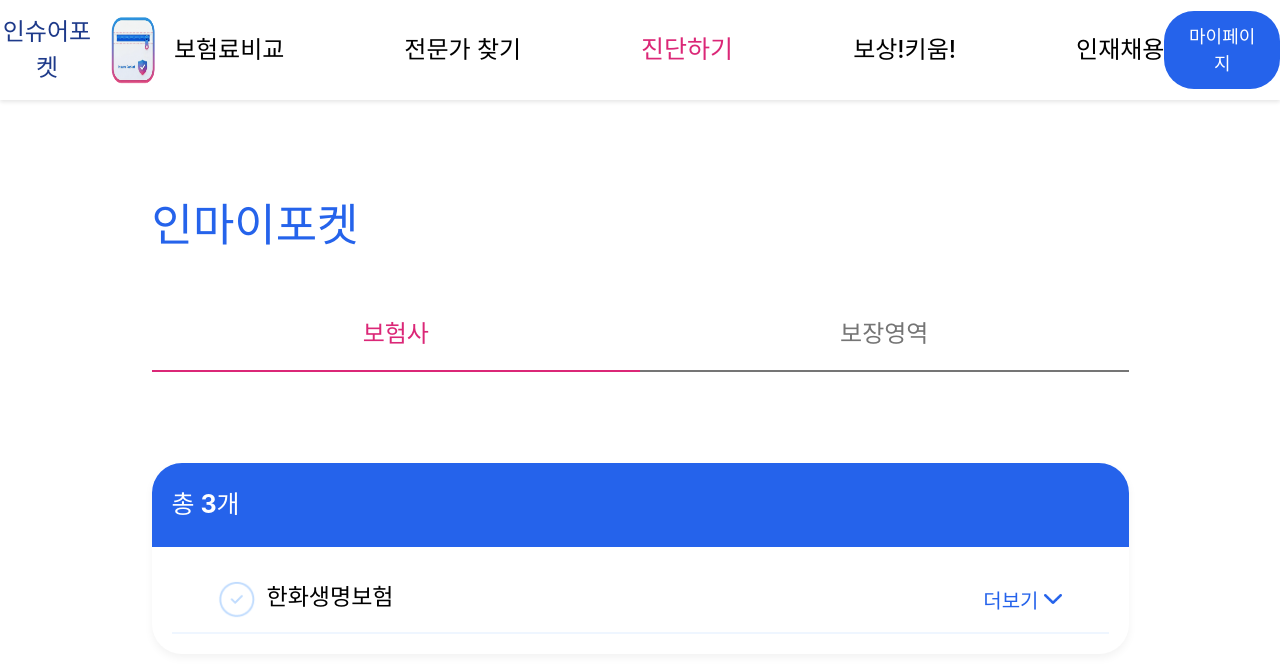
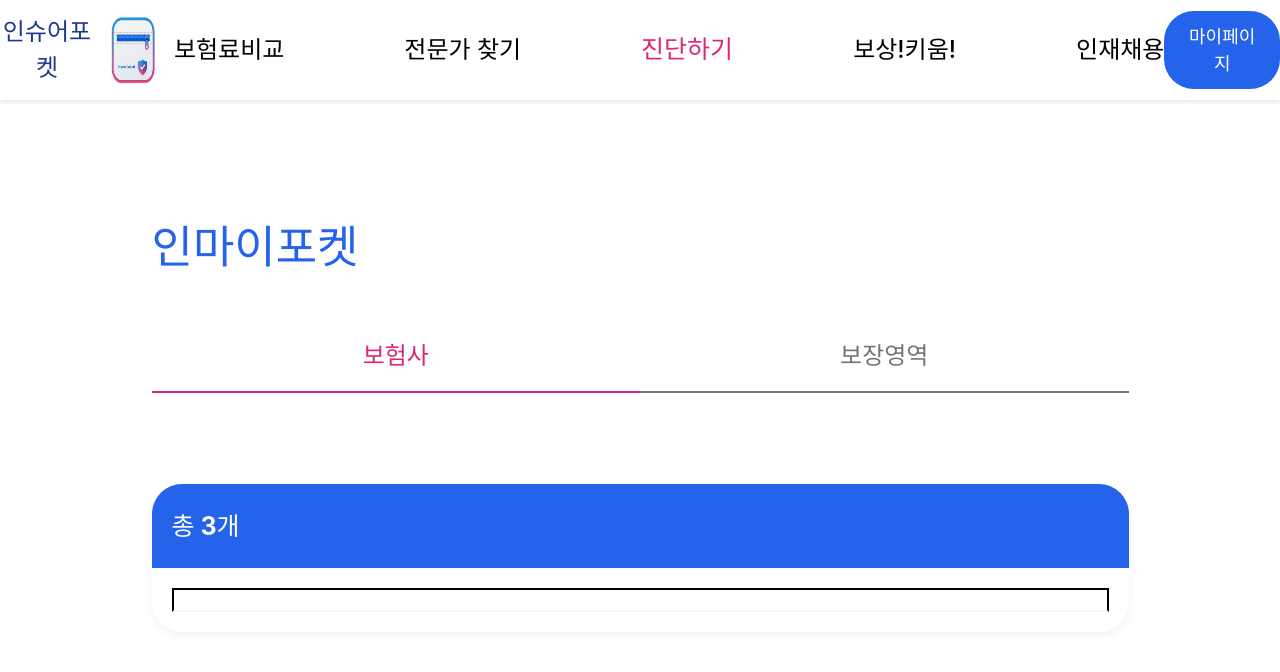
Before and after one commit to nenen2ya/insure-pocket, a React (Vite) app: page /inmypocket in a window 1280 px wide. Shown: the top 672 px of the page. Built offline with nearby package versions, Linux system fonts and the light colour scheme.

Commit message:
import dummyRecommendDatat in SubReport

```diff
--- a/src/components/CancerGraph.tsx
+++ b/src/components/CancerGraph.tsx
@@ -61,7 +61,7 @@ const CancerGraph: React.FC<CancerGraphProps> = ({ subtype }) => {
             width: 3,
             height: 40,
             top: "50%",
-            left: "50%",
+            left: "12%",
             transform:"translate(-50%,-50%)",
             backgroundColor:"#DFE8EC"
             }}
--- a/src/components/PocketBar.tsx
+++ b/src/components/PocketBar.tsx
@@ -1,6 +1,5 @@
 import React, {useState} from "react";
 import vector from "../assets/img/vector.png";
-import check from "../assets/img/check.png"
 
 function MyToggle({rotated = false}:{rotated?:boolean}) {
     return (
@@ -18,115 +17,45 @@ function MyToggle({rotated = false}:{rotated?:boolean}) {
     );
 }
 
-function MyCheck({checked=false}: {checked?:boolean}) {
-    return(
-        <div style={{
-            width:"41px",
-            height:"41px",
-            backgroundColor: checked ? "#2563EB" : "#BFDBFE",
-            maskImage:`url(${check})`,
-            WebkitMaskImage:`url(${check})`,
-            maskRepeat:"no-repeat",
-            maskPosition:"center",
-            maskSize:"contain",
-            transition:"background-color 0.25s ease",
-            cursor:"pointer"
-            }}
-        />
-    );
-}
-
 interface PocketBarProps {
-    std: string; //회사이름 혹은 질병 대분류
+    company: string; //회사이름
     width?: string;
     height?: string;
-    children?: React.ReactNode;
 }
 
 const PocketBar: React.FC<PocketBarProps> = ({
-    std,
+    company,
     width="100%",
-    height="100%",
-    children
+    height="auto"
 }) => {
     const [open, setOpen] = useState(false);
-    const [checked, setChecked] = useState(false);
-
     const toggle = () => setOpen(!open);
-    const toggleCheck = () => setChecked(!checked)
 
     return(
         <div style={{
-            position:"relative",
             width,
             height,
+            background:"white",
             boxSizing:"border-box",
-            backgroundColor: "white",
-            borderBottom:"2px solid #eff6ff",
-            padding:"12px 44px",
-            }}>
-            <div style={{
+            border: "2px #000000 solid",
+            borderBottom: "2px #EFF6FF solid",
             display:"flex",
             alignItems:"center",
             justifyContent:"space-between",
+        }}>
+            <span style={{fontSize:"25px", fontWeight:"500", color:"#000000"}}>{company}</span>
 
-                position:"relative"
-            }}>
-                <div style={{
-                    display:"flex",
-                    alignItems:"center",
-                    gap:"10px",
-                }}>
-                    <div onClick={toggleCheck}>
-                        <MyCheck checked={checked} />
-                    </div>
-                    <div style={{position:"relative", top:"-2px"}}>
-                        <span style={{fontSize:"23px", fontWeight:"500", color:"#000000",top:"-1px"}}>{std}</span>
-                    </div>
-                </div>
-                    <button
-                        type="button"
-                        onClick = {toggle}
-                        style={{
-                        display:"inline-flex",
-                        alignItems: "center",
-                        backgroundColor: "transparent",
-                        gap: 5,
-                        height: "30px",
-                        width: "fit-content",
-                        margin: 3,
-                        padding:0,
-                        whiteSpace: "nowrap",
-                        outline:"none",
+            <button onClick={toggle} style={{
+                background:"none",
                 border:"none",
                 cursor:"pointer",
+                width:"20px",
+                height:"20px"
             }}>
-                        <p style={{fontSize: 20, color:"#2563EB", margin:0}}>
-                            {open ? "닫기":"더보기"}
-                        </p>
-                        <div style={{width:18, height:18}}>
                 <MyToggle rotated={open}/>
-                        </div>
             </button>
-                </div>
 
-
-                <div style={{
-                    maxHeight: open ? "1000px" : "0px",
-                    overflow: "hidden",
-                    opacity: open ? 1 : 0,
-                    transition: "all 0.4s ease",
-                    paddingTop: open ? "20px" : "0px",
-                    paddingBottom: open ? "20px" : "0px"
-                }}>
-                    <div style={{
-                        display:"flex",
-                        flexDirection:"column",
-                        gap:"20px"
-                    }}>
-                        {children}
-                    </div>
-                </div>
+            <div></div>
         </div>
     );
 };
--- a/src/pages/Report.tsx
+++ b/src/pages/Report.tsx
@@ -100,9 +100,9 @@ const Report: React.FC = () => {
             style={{
               position: "relative",
               width: "100%",
-              height: 180, // ✅ 캔버스 높이 고정
+              height: 180,
               display: "flex",
-              alignItems: "flex-end", // ✅ 항상 하단 기준 정렬
+              alignItems: "flex-end",
               justifyContent: "center",
               gap: 40,
             }}
@@ -136,7 +136,7 @@ const Report: React.FC = () => {
               <div
                 style={{
                   width: 90,
-                  height: 145, // ✅ 고정 높이
+                  height: 145,
                   background: "#DB2777",
                   borderTopLeftRadius: 30,
                   borderTopRightRadius: 30,
@@ -172,7 +172,7 @@ const Report: React.FC = () => {
               <div
                 style={{
                   width: 90,
-                  height: 120, // ✅ 고정 높이
+                  height: 120,
                   background: "#BFDBFE",
                   borderTopLeftRadius: 30,
                   borderTopRightRadius: 30,
--- a/src/pages/SubReport.tsx
+++ b/src/pages/SubReport.tsx
@@ -1,61 +1,61 @@
-import React from "react";
-import ReportCard from "../components/ReportCard";
-import RecommendCard from "../components/RecommendCard"
-import CancerGraph from "../components/CancerGraph";
-import hanhwa from "../assets/img/company/hanhwa.png"
-import samsung from "../assets/img/company/samsung.png"
-import metlife from "../assets/img/company/metlife.png"
+// import React from "react";
+// import ReportCard from "../components/ReportCard";
+// import RecommendCard from "../components/RecommendCard"
+// import CancerGraph from "../components/CancerGraph";
 
-const SubReport: React.FC = () => {
-    const username = "윤시윤";
-    const subtypes = ["간암", "췌장암", "폐암", "위암", "대장암", "유방암", "갑상선암"];
-    const imgSrcs = [hanhwa,samsung,metlife];
-    const titles = [
-        "한화생명 무슨무슨 암보험 (갱신형)",
-        "삼성생명 무슨무슨 암보험 (갱신형)",
-        "메트라이프 무슨무슨 암보험 (갱신형)"
-    ];
-    const hrefs = [
-        "https://www.hanwhalife.com/main/MN_0000000_P10000.do", //한화 주소
-        "https://www.samsunglife.com/", //삼성 주소
-        "https://www.metlife.co.kr/", //메트라이프 주소
-    ]
-    const cancerKeywords = [
-        ["간암", "갑상선암", "폐암","위암"],
-        ['위암', '대장암'],
-        ['폐암']
-    ];
+// import {dummyRecommendData} from "../data/dummy_products";
 
-    return (
-    <div style={{ textAlign: "center", marginTop: "100px" }}>
-        <div style={{
-            display:"flex",
-            flexDirection:"row",
-            alignItems:"baseline",
-            gap: 10
-            }}>
-            <h2 style={{fontSize:40}}>{username}님</h2>
-            <h2 style={{color:"#2563EB", fontSize:45}}>암</h2>
-            <h2 style={{fontSize:40}}>보험 세부 분석 리포트</h2>
-        </div>
-        <div style={{
-        display:"flex",
-        flexDirection:"column",
-        gap:"20px",
-        justifyContent:'center'
-        }}>
-            <ReportCard title="암 세부 종류별 보장금액 현황" width="100%" height="fit-content">
-                <div style ={{
-                    width:"980px",
-                    height:"fit-content",
-                    display:"flex",
-                    flexDirection:"column",
-                    justifyContent:"center",
-                    alignItems: "center",
-                    gap:"20px"
-                    }}
-                >
-                    <CancerGraph subtype={subtypes[0]}></CancerGraph>
+// const SubReport: React.FC = () => {
+//     const data = dummyRecommendData;
+    // const username = "윤시윤";
+    // const subtypes = ["간암", "췌장암", "폐암", "위암", "대장암", "유방암", "갑상선암"];
+    // const imgSrcs = [hanhwa,samsung,metlife];
+    // const titles = [
+    //     "한화생명 무슨무슨 암보험 (갱신형)",
+    //     "삼성생명 무슨무슨 암보험 (갱신형)",
+    //     "메트라이프 무슨무슨 암보험 (갱신형)"
+    // ];
+    // const hrefs = [
+    //     "https://www.hanwhalife.com/main/MN_0000000_P10000.do", //한화 주소
+    //     "https://www.samsunglife.com/", //삼성 주소
+    //     "https://www.metlife.co.kr/", //메트라이프 주소
+    // ]
+    // const cancerKeywords = [
+    //     ["간암", "갑상선암", "폐암","위암"],
+    //     ['위암', '대장암'],
+    //     ['폐암']
+    // ];
+
+    // return (
+    // <div style={{ textAlign: "center", marginTop: "100px" }}>
+    //     <div style={{
+    //         display:"flex",
+    //         flexDirection:"row",
+    //         alignItems:"baseline",
+    //         gap: 10
+    //         }}>
+    //         <h2 style={{fontSize:40}}>{data.username}님</h2>
+    //         <h2 style={{color:"#2563EB", fontSize:45}}>암</h2>
+    //         <h2 style={{fontSize:40}}>보험 세부 분석 리포트</h2>
+    //     </div>
+    //     <div style={{
+    //     display:"flex",
+    //     flexDirection:"column",
+    //     gap:"20px",
+    //     justifyContent:'center'
+    //     }}>
+    //         <ReportCard title="암 세부 종류별 보장금액 현황" width="100%" height="fit-content">
+    //             <div style ={{
+    //                 width:"980px",
+    //                 height:"fit-content",
+    //                 display:"flex",
+    //                 flexDirection:"column",
+    //                 justifyContent:"center",
+    //                 alignItems: "center",
+    //                 gap:"20px"
+    //                 }}
+    //             >
+                    {/* <CancerGraph subtype={subtypes[0]}></CancerGraph>
                     <CancerGraph subtype={subtypes[1]}></CancerGraph>
                     <CancerGraph subtype={subtypes[2]}></CancerGraph>
                     <CancerGraph subtype={subtypes[3]}></CancerGraph>
@@ -81,4 +81,4 @@ const SubReport: React.FC = () => {
     );
 };
 
-export default SubReport;
+export default SubReport; */}
```
Lines whose indentation alone changed are shown as unchanged.
